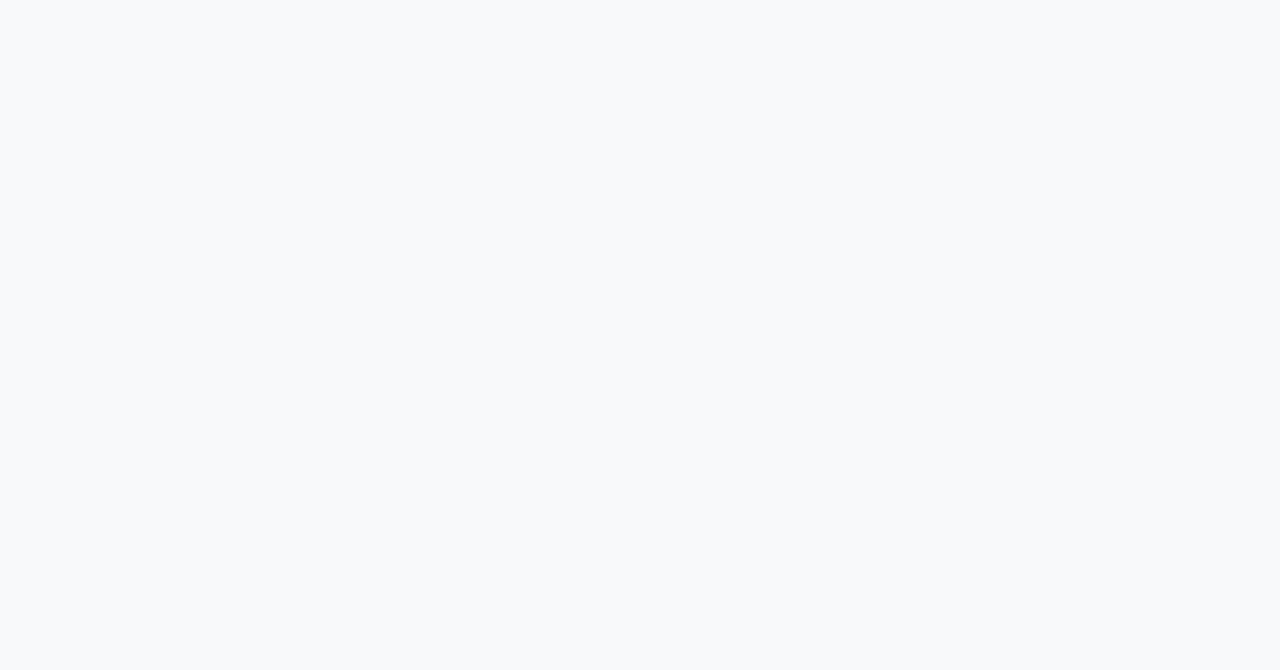
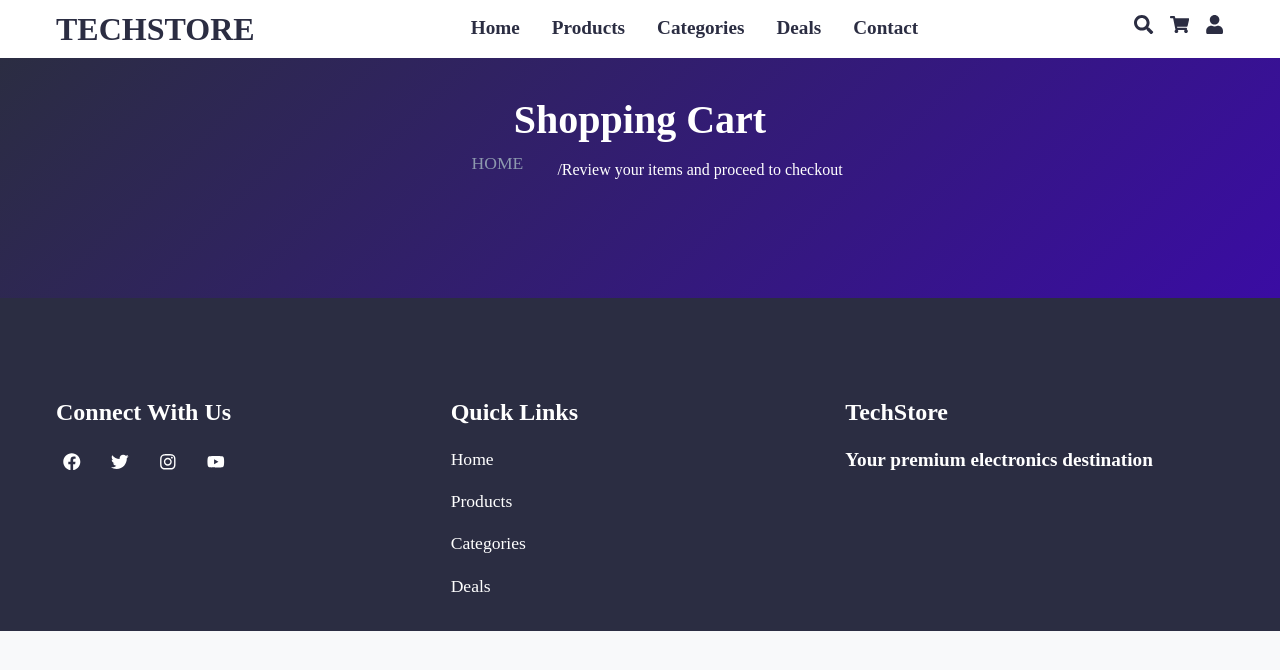
Before and after one commit to mohammadmehdidalvandii/techstore-front-end, a React (Vite) app: page /Cart in a window 1280 px wide. Before the commit this address had no page. Shown: the top 670 px of the page. Built offline with nearby package versions, Linux system fonts and the light colour scheme.

Commit message:
create page Cart

```diff
--- a/src/components/module/Navbar/Navbar.tsx
+++ b/src/components/module/Navbar/Navbar.tsx
@@ -34,14 +34,14 @@ const Navbar:React.FC = ()=>{
                 </ul>
                 <div className='menu'>
                     <NavLink to='/' className='nav_link'><FaSearch/></NavLink>
-                    <NavLink to='/' className='nav_link'><FaShoppingCart /></NavLink>
+                    <NavLink to='/Cart' className='nav_link'><FaShoppingCart /></NavLink>
                     <NavLink to='/' className='nav_link'><FaUser/></NavLink>
                 </div>
             </div>
             <div className="mobile">
                 <div className='menu'>
                     <NavLink to='/' className='nav_link'><FaSearch/></NavLink>
-                    <NavLink to='/' className='nav_link'><FaShoppingCart /></NavLink>
+                    <NavLink to='/Cart' className='nav_link'><FaShoppingCart /></NavLink>
                     <NavLink to='/' className='nav_link'><FaUser/></NavLink>
                 </div>
                 <NavLink to='/' className='logo'>TechStore</NavLink>
@@ -56,7 +56,7 @@ const Navbar:React.FC = ()=>{
                     <div className="mobile_menu">
                     <div className='menu'>
                     <NavLink to='/' className='nav_link'><FaSearch/></NavLink>
-                    <NavLink to='/' className='nav_link'><FaShoppingCart /></NavLink>
+                    <NavLink to='/Cart' className='nav_link'><FaShoppingCart /></NavLink>
                     <NavLink to='/' className='nav_link'><FaUser/></NavLink>
                 </div>
                   <ul className="items">
--- /dev/null
+++ b/src/page/Cart/Cart.tsx
@@ -0,0 +1,16 @@
+import Breadcrumb from '@components/module/Breadcrumb/Breadcrumb'
+import Footer from '@components/module/Footer/Footer'
+import Navbar from '@components/module/Navbar/Navbar'
+import React from 'react'
+
+const Cart:React.FC = ()=>{
+  return (
+    <>
+    <Navbar/>
+    <Breadcrumb title='Shopping Cart'  text='Review your items and proceed to checkout'/>
+    <Footer/>
+    </>
+  )
+}
+
+export default Cart
--- a/src/route.tsx
+++ b/src/route.tsx
@@ -1,11 +1,13 @@
 import Home from "./page/Home/Home";
 import Products from "@page/Products/Products";
 import Contact from "@page/Contact/Contact";
+import Cart from "@page/Cart/Cart";
 
 const routes = [
     {path:'/' , element:<Home/>},
     {path:'/Products' , element:<Products/>},
     {path:'/Contact' , element:<Contact/>},
+    {path:'/Cart' , element:<Cart/>},
 ]
 
 export default routes
```
